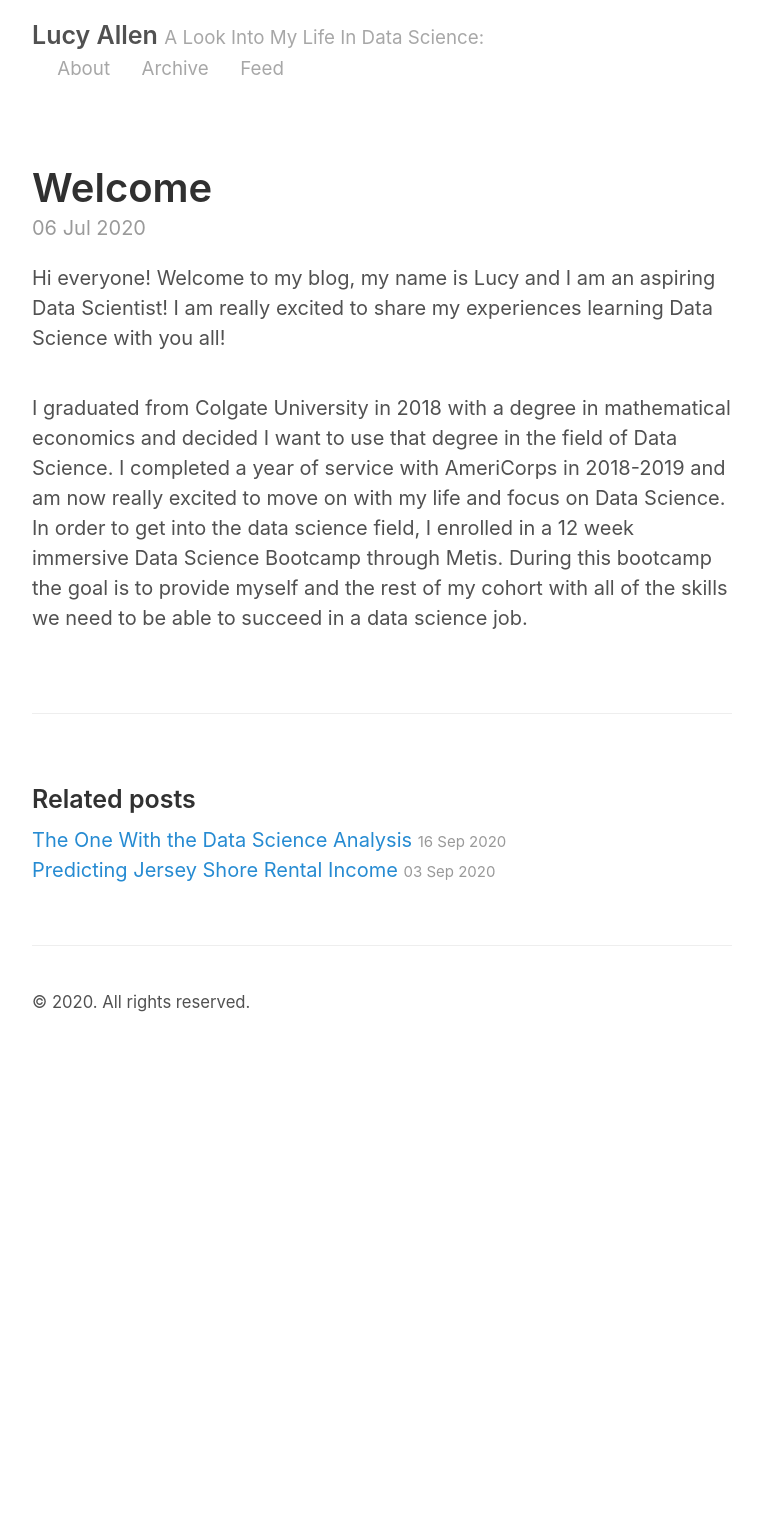
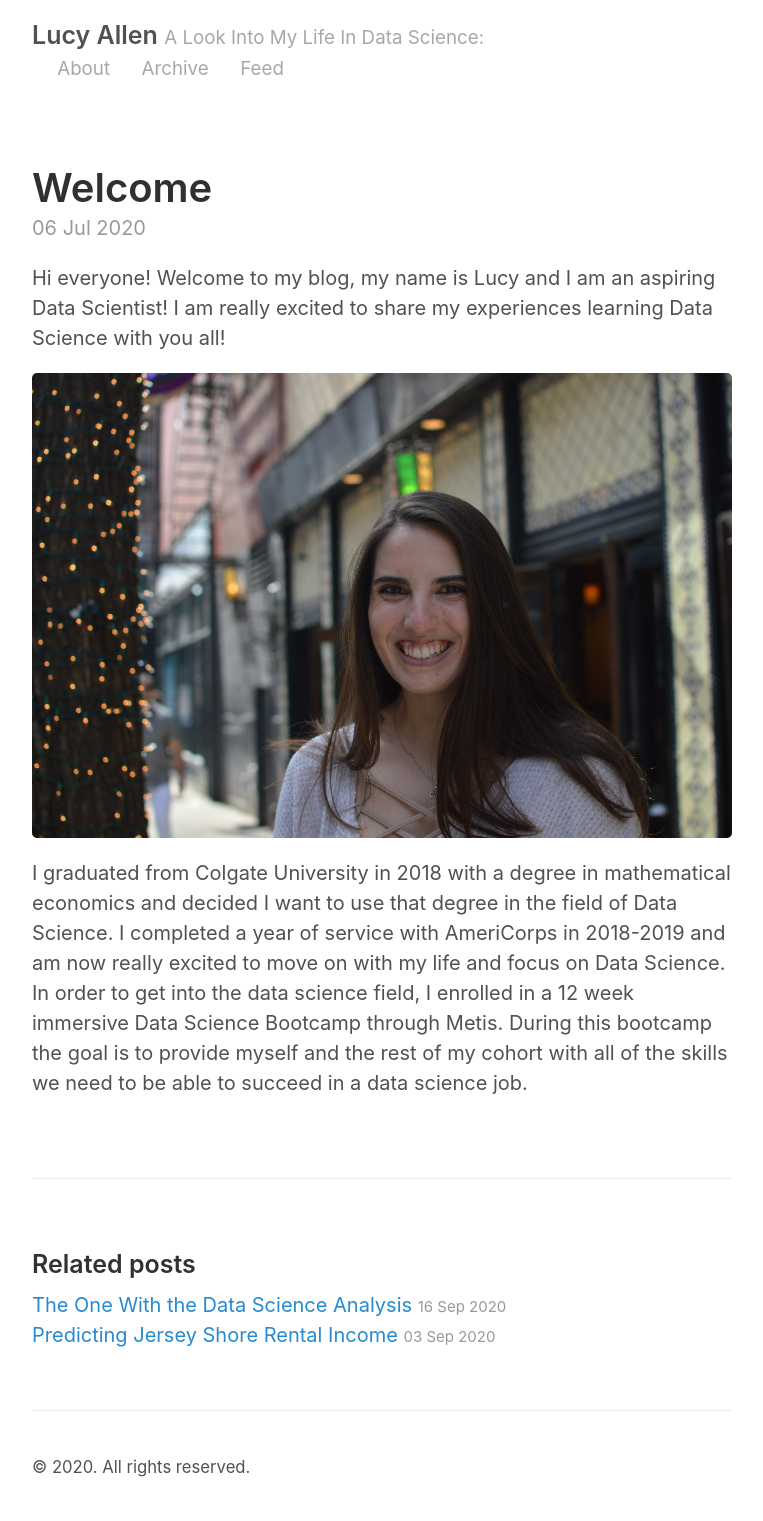
Before and after one commit to lucy-allen/lucy-allen.github.io, a Jekyll site: the page built from _posts/2020-07-06-New-Blog-Post.md, in a window 1280 px wide. Shown: the whole page, without its empty margins (258-1021 px from the left). Built offline with Jekyll 4.4.1, drawn with Linux system fonts in a browser that asks for light colours; before the commit the page ends 1056 px from its top, so only the background shows below that.

Commit message:
Update 2020-07-06-New-Blog-Post.md

```diff
--- a/_posts/2020-07-06-New-Blog-Post.md
+++ b/_posts/2020-07-06-New-Blog-Post.md
@@ -5,6 +5,6 @@ title: Welcome
 
 Hi everyone! Welcome to my blog, my name is Lucy and I am an aspiring Data Scientist! I am really excited to share my experiences learning Data Science with you all!
 
-![](images/headshot.JPG)
+![](https://github.com/lucy-allen/lucy-allen.github.io/blob/master/images/headshot.JPG)
 
 I graduated from Colgate University in 2018 with a degree in mathematical economics and decided I want to use that degree in the field of Data Science.  I completed a year of service with AmeriCorps in 2018-2019 and am now really excited to move on with my life and focus on Data Science. In order to get into the data science field, I enrolled in a 12 week immersive Data Science Bootcamp through Metis.  During this bootcamp the goal is to provide myself and the rest of my cohort with all of the skills we need to be able to succeed in a data science job.
```
